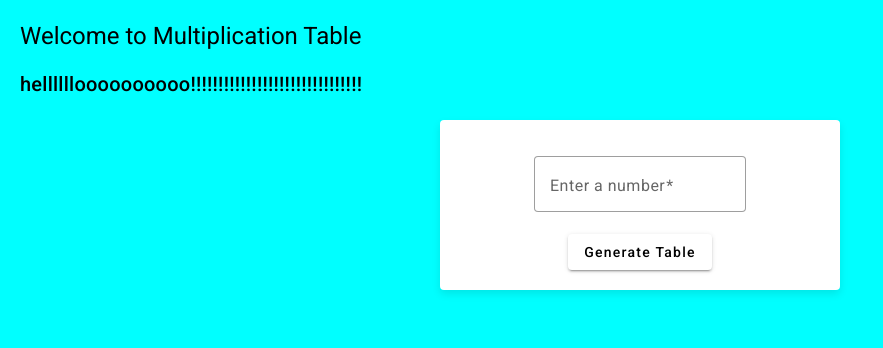
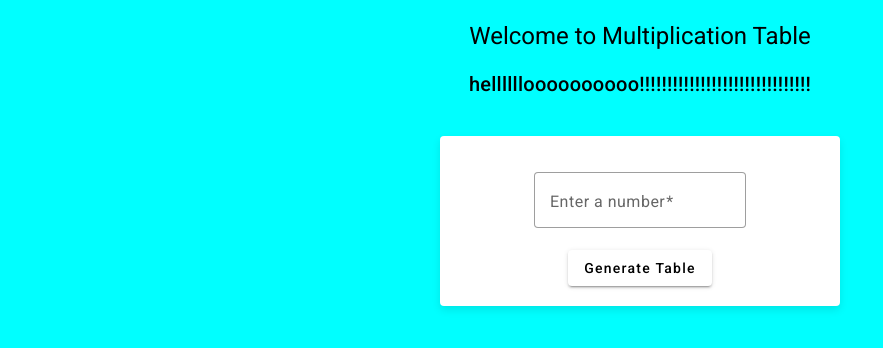
Before and after one commit to akashkr0989/practice-code, an Angular app: page / in a window 1280 px wide. Shown: the top 348 px of the page, without its empty margins (0-883 px from the left). Built offline with nearby package versions, Linux system fonts and the light colour scheme.

Commit message:
update css

```diff
--- a/src/app/components/multiple-table/multiple-table.component.html
+++ b/src/app/components/multiple-table/multiple-table.component.html
@@ -18,9 +18,11 @@
 </div> -->
 
 <div class="container">
+  <div class="header">
     <h1>Welcome to Multiplication Table</h1>
 
     <h2>helllllloooooooooo!!!!!!!!!!!!!!!!!!!!!!!!!!!!!!!</h2>
+  </div>
     <div class="multiplication-table-container">
         <mat-card class="multiplication-card">
           <mat-card-header>
--- a/src/app/components/multiple-table/multiple-table.component.scss
+++ b/src/app/components/multiple-table/multiple-table.component.scss
@@ -18,6 +18,12 @@
 
 .container {
   padding: 20px;
+  .header {
+    display: flex;
+    flex-direction: column;
+    justify-content: center;
+    align-items: center;
+  }
   // background-color: aqua;
 }
 
```
